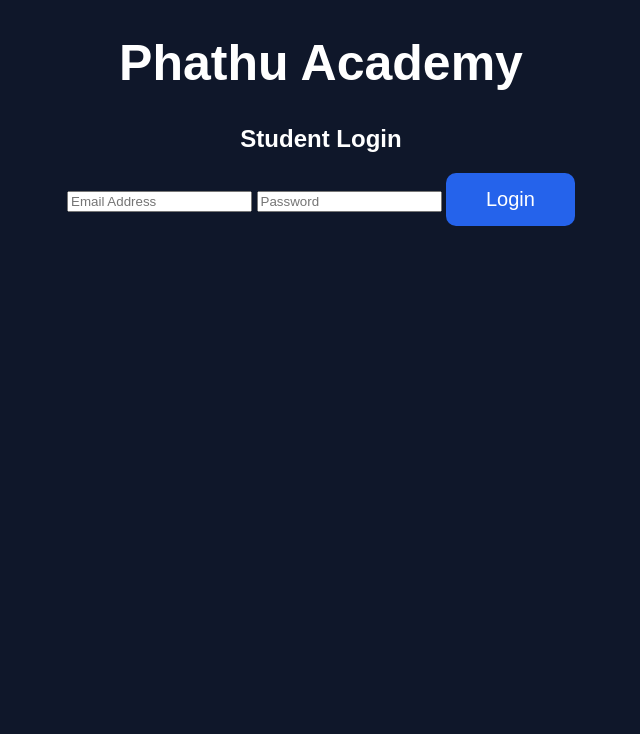
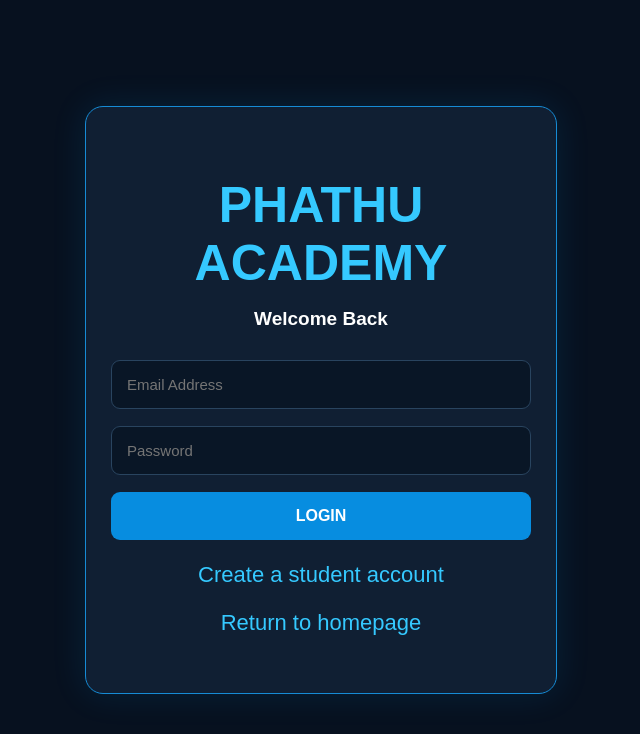
Before and after one commit to phathumbedzi1919-cpu/phathu-academy, a plain HTML site: page login.html in a window 1280 px wide. Shown: the whole page, without its empty margins (319-959 px from the left). Drawn offline with Linux system fonts and the light colour scheme; no server answers.

Commit message:
Update login.html

```diff
--- a/login.html
+++ b/login.html
@@ -1,18 +1,102 @@
+
 <!DOCTYPE html>
 <html lang="en">
 <head>
     <meta charset="UTF-8">
     <meta name="viewport" content="width=device-width, initial-scale=1.0">
-    <title>Student Login</title>
+
+    <title>Phathu Academy | Login</title>
+
     <link rel="stylesheet" href="style.css">
+
+    <style>
+        body {
+            min-height: 100vh;
+            display: flex;
+            align-items: center;
+            justify-content: center;
+            background: #07111f;
+            color: white;
+            font-family: Arial, sans-serif;
+        }
+
+        .container {
+            width: 90%;
+            max-width: 420px;
+            padding: 35px 25px;
+            background: #101f33;
+            border: 1px solid #168bd5;
+            border-radius: 18px;
+            box-shadow: 0 0 35px rgba(0,160,255,.12);
+        }
+
+        h1 {
+            text-align: center;
+            color: #35c9ff;
+            margin-bottom: 8px;
+        }
+
+        h2 {
+            text-align: center;
+            font-size: 19px;
+            margin-bottom: 30px;
+        }
+
+        input {
+            width: 100%;
+            box-sizing: border-box;
+            padding: 15px;
+            margin-bottom: 17px;
+            border-radius: 9px;
+            border: 1px solid #29445f;
+            background: #091626;
+            color: white;
+            font-size: 15px;
+        }
+
+        button {
+            width: 100%;
+            padding: 15px;
+            border: none;
+            border-radius: 9px;
+            background: #078de0;
+            color: white;
+            font-size: 16px;
+            font-weight: bold;
+            cursor: pointer;
+        }
+
+        button:disabled {
+            opacity: .6;
+        }
+
+        #message {
+            text-align: center;
+            margin-top: 20px;
+            color: #ff7777;
+            overflow-wrap: anywhere;
+        }
+
+        .links {
+            text-align: center;
+            margin-top: 22px;
+            font-size: 14px;
+        }
+
+        .links a {
+            color: #35c9ff;
+            text-decoration: none;
+        }
+    </style>
 </head>
 
 <body>
 
 <div class="container">
 
-    <h1>Phathu Academy</h1>
-    <h2>Student Login</h2>
+    <h1>PHATHU ACADEMY</h1>
+
+    <h2>Welcome Back</h2>
 
     <form id="loginForm">
 
@@ -20,6 +104,7 @@
             type="email"
             id="email"
             placeholder="Email Address"
+            autocomplete="username"
             required
         >
 
@@ -27,27 +112,37 @@
             type="password"
             id="password"
             placeholder="Password"
+            autocomplete="current-password"
             required
         >
 
-        <button type="submit">
-
-            Login
-
+        <button type="submit" id="loginButton">
+            LOGIN
         </button>
 
     </form>
 
-    <p id="message"></p>
+    <p id="message" role="alert"></p>
+
+    <div class="links">
+        <p><a href="register.html">Create a student account</a></p>
+        <p><a href="index.html">Return to homepage</a></p>
+    </div>
 
 </div>
 
-<script src="https://www.gstatic.com/firebasejs/9.23.0/firebase-app-compat.js"></script>
-<script src="https://www.gstatic.com/firebasejs/9.23.0/firebase-auth-compat.js"></script>
-<script src="https://www.gstatic.com/firebasejs/9.23.0/firebase-firestore-compat.js"></script>
+<!-- Firebase v8 SDK -->
+<script src="https://www.gstatic.com/firebasejs/8.10.1/firebase-app.js"></script>
+<script src="https://www.gstatic.com/firebasejs/8.10.1/firebase-auth.js"></script>
+<script src="https://www.gstatic.com/firebasejs/8.10.1/firebase-firestore.js"></script>
+<script src="https://www.gstatic.com/firebasejs/8.10.1/firebase-storage.js"></script>
+<script src="https://www.gstatic.com/firebasejs/8.10.1/firebase-database.js"></script>
 
-<script src="firebase.js"></script>
-<script src="login.js"></script>
+<!-- Central Firebase configuration -->
+<script src="./script.js"></script>
+
+<!-- Login functionality -->
+<script src="./login.js"></script>
 
 </body>
-</html>
+            </html>
```
